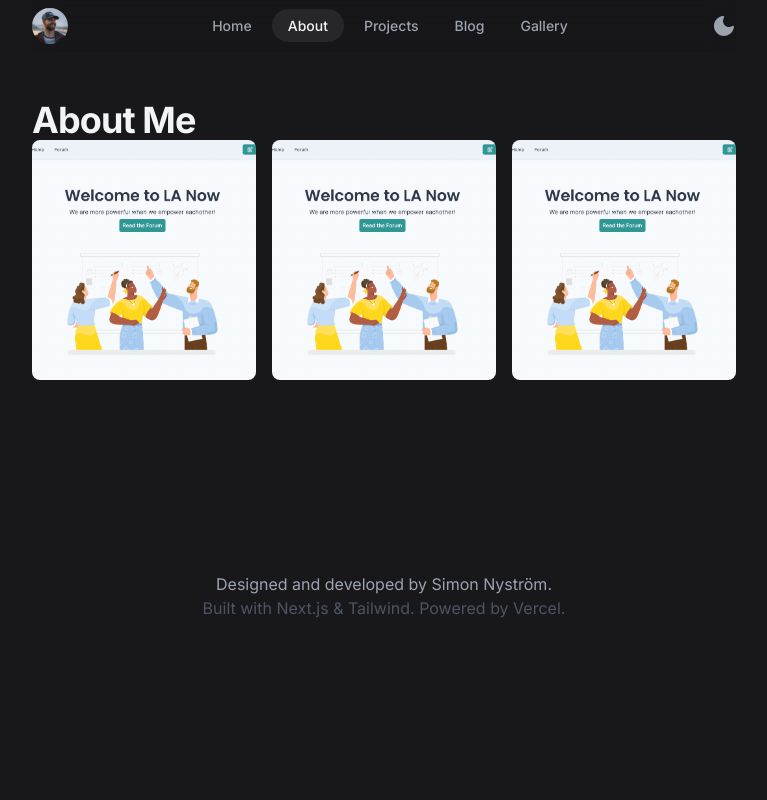
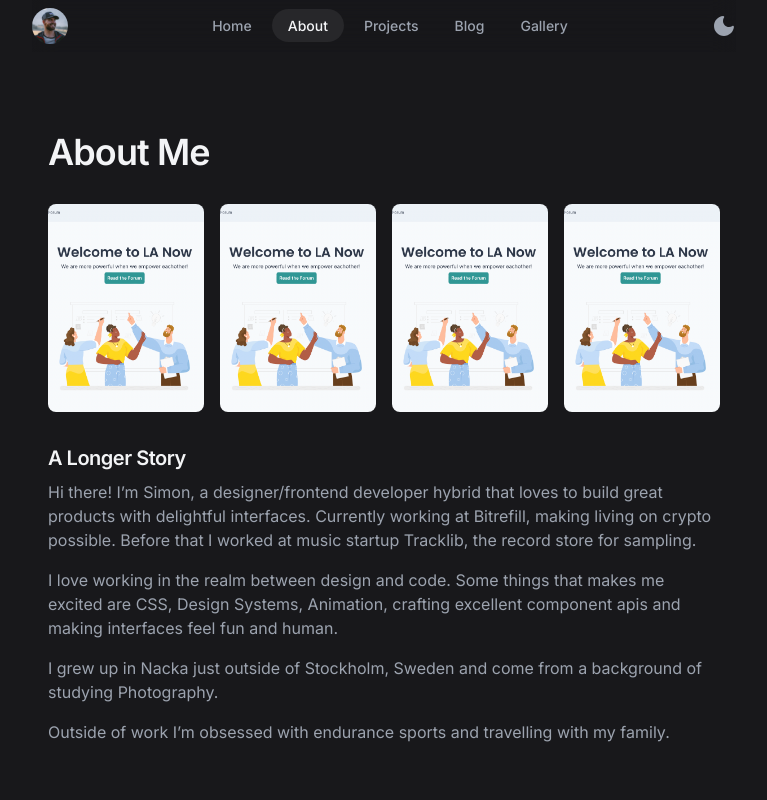
Before and after one commit to simstrom/snystrom.com, a Next.js app: page /about in a window 1280 px wide. Shown: the top 800 px of the page, without its empty margins (256-1023 px from the left). Built offline with nearby package versions, Linux system fonts and the light colour scheme.

Commit message:
small optimization fixes and refactoring

```diff
--- a/components/Contact.jsx
+++ b/components/Contact.jsx
@@ -5,7 +5,7 @@ export default function Contact() {
 	return (
 		<>
 			<div className="mb-8">
-				<h3 className="text-lg sm:text-xl font-semibold tracking-tight mb-1">Get in Touch</h3>
+				<h3 className="text-xl font-semibold tracking-tight mb-1">Get in Touch</h3>
 				<p className="text-gray-600 dark:text-gray-400">
 					I&apos;m more than happy to connect! You can find me through the links below.
 				</p>
--- a/components/Container.jsx
+++ b/components/Container.jsx
@@ -30,7 +30,9 @@ export default function Container(props) {
 				{meta.date && <meta property="article:published_time" content={meta.date} />}
 			</Head>
 
-			<main className="pt-12 pb-12 md:pb-20 flex flex-col gap-20 md:gap-28">{children}</main>
+			<main className="pt-14 md:pt-20 pb-14 md:pb-20 flex flex-col gap-20 md:gap-28">
+				{children}
+			</main>
 		</div>
 	);
 }
--- a/components/FeaturedProject.jsx
+++ b/components/FeaturedProject.jsx
@@ -11,6 +11,8 @@ export default function FeaturedProject({ href }) {
 					src="/loop-agile.png"
 					alt=""
 					fill
+					sizes="(max-width: 640px) 100vw,
+							50vw"
 					className="object-cover overflow-hidden rounded-t-lg border-b border-black-opaque-200 dark:border-gray-opaque-200"
 				/>
 				<a
@@ -59,7 +61,7 @@ export default function FeaturedProject({ href }) {
 						</a>
 					</div>
 				</div>
-				<p className="text-sm text-gray-600 dark:text-gray-400 px-6">
+				<p className="text-sm text-gray-600 dark:text-gray-400 px-6 leading-relaxed">
 					Web-based communications platform acting as a forum for signed in users. Built for the
 					purpose to learn full-stack React development and its design patterns. Node, Express and
 					Sequelize ORM was used as middle layer to build the server and APIs.
--- a/components/Footer.jsx
+++ b/components/Footer.jsx
@@ -1,6 +1,6 @@
 export default function Footer() {
 	return (
-		<footer className="pb-8 text-center">
+		<footer className="pb-8 text-center max-[410px]:text-sm">
 			<p className="text-gray-600 dark:text-gray-400">Designed and developed by Simon Nyström.</p>
 			<p className="text-gray-400 dark:text-gray-600">
 				Built with Next.js & Tailwind. Powered by Vercel.
--- a/components/Icons.jsx
+++ b/components/Icons.jsx
@@ -290,7 +290,7 @@ export const JsIcon = () => {
 			xmlns="http://www.w3.org/2000/svg"
 		>
 			<path
-				fill-rule="evenodd"
+				fillRule="evenodd"
 				clip-rule="evenodd"
 				d="M0 0H24V24H0V0ZM18.3467 20.1196C17.2343 20.1196 16.6053 19.5394 16.1219 18.7501L14.2891 19.8149C14.9512 21.123 16.3044 22.1211 18.3989 22.1211C20.5409 22.1211 22.136 21.0088 22.136 18.9783C22.136 17.0949 21.0541 16.2571 19.1379 15.4354L18.5741 15.1939C17.6065 14.7749 17.1874 14.501 17.1874 13.8244C17.1874 13.277 17.6061 12.8579 18.2667 12.8579C18.9143 12.8579 19.3314 13.131 19.7181 13.8244L21.4743 12.6968C20.7314 11.3901 19.7006 10.891 18.2667 10.891C16.2526 10.891 14.9638 12.1787 14.9638 13.8701C14.9638 15.7063 16.0449 16.5749 17.6724 17.2682L18.2362 17.5101C19.2648 17.96 19.8781 18.2339 19.8781 19.0072C19.8781 19.6526 19.2811 20.1196 18.3467 20.1196ZM9.60647 20.1055C8.83161 20.1055 8.50933 19.5741 8.15504 18.9455L6.31923 20.057C6.85104 21.1825 7.89676 22.117 9.70247 22.117C11.7009 22.117 13.0701 21.0541 13.0701 18.7189V11.0198H10.8149V18.6884C10.8149 19.8156 10.3474 20.1055 9.60647 20.1055Z"
 			/>
@@ -396,7 +396,7 @@ export const SqlIcon = () => {
 			xmlns="http://www.w3.org/2000/svg"
 		>
 			<title>database-filled</title>
-			<g id="Page-1" stroke="none" stroke-width="1" fill="none" fill-rule="evenodd">
+			<g id="Page-1" stroke="none" strokeWidth="1" fill="none" fillRule="evenodd">
 				<g id="icon" fill="currentColor" transform="translate(85.333333, 64.000000)">
 					<path
 						d="M341.333333,234.666667 L341.333333,298.666667 C341.333333,345.794965 264.923264,384 170.666667,384 C78.5046604,384 3.40481618,347.4741 0.11255743,301.795012 L1.42108547e-14,298.666667 L1.42108547e-14,234.666667 L0.11255743,237.795012 C3.40481618,283.4741 78.5046604,320 170.666667,320 C264.923264,320 341.333333,281.794965 341.333333,234.666667 L341.333333,234.666667 Z M0.11255743,131.128346 C3.40481618,176.807434 78.5046604,213.333333 170.666667,213.333333 C264.923264,213.333333 341.333333,175.128299 341.333333,128 L341.333333,128 L341.333333,192 L341.310469,193.411143 C339.803347,239.888579 263.980698,277.333333 170.666667,277.333333 C78.5046604,277.333333 3.40481618,240.807434 0.11255743,195.128346 L0.11255743,195.128346 L1.42108547e-14,192 L1.42108547e-14,128 Z M170.666667,1.42108547e-14 C262.828673,1.42108547e-14 337.928517,36.5258998 341.220776,82.2049877 L341.333333,85.3333333 L341.310469,86.744476 C339.803347,133.221912 263.980698,170.666667 170.666667,170.666667 C78.5046604,170.666667 3.40481618,134.140767 0.11255743,88.4616789 L0.11255743,88.4616789 L1.42108547e-14,85.3333333 C1.42108547e-14,38.2050347 76.4100694,1.42108547e-14 170.666667,1.42108547e-14 Z"
@@ -457,7 +457,7 @@ export const CodeIcon = () => {
 			xmlns="http://www.w3.org/2000/svg"
 		>
 			<title>code</title>
-			<g id="Page-1" stroke="none" stroke-width="1" fill="none" fill-rule="evenodd">
+			<g id="Page-1" stroke="none" strokeWidth="1" fill="none" fillRule="evenodd">
 				<g id="icon" fill="currentColor" transform="translate(37.333333, 128.141872)">
 					<path
 						d="M111.084954,16.7215774 L141.254831,46.8914721 L60.356556,127.806522 L141.254831,208.721577 L111.084954,238.891472 L7.10542736e-15,127.806522 L111.084954,16.7215774 Z M326.063211,16.758697 L295.893333,46.9285921 L376.791607,127.843642 L295.893333,208.758697 L326.063211,238.928592 L437.148163,127.843642 L326.063211,16.758697 Z M231.145356,3.69482223e-12 L272.358192,11.0429459 L206.100516,258.319957 L164.887681,247.277012 L231.145356,3.69482223e-12 Z"
--- a/components/SmallProject.jsx
+++ b/components/SmallProject.jsx
@@ -30,7 +30,7 @@ export default function SmallProject({ href }) {
 						</a>
 					</div>
 				</div>
-				<p className="text-sm text-gray-600 dark:text-gray-400 px-6">
+				<p className="text-sm text-gray-600 dark:text-gray-400 px-6 leading-relaxed">
 					Web-based communications platform acting as a forum for signed in users. Built for the
 					purpose to learn full-stack React development and its design patterns. Node, Express and
 					Sequelize ORM was used as middle layer to build the server and APIs.
--- a/pages/_app.js
+++ b/pages/_app.js
@@ -7,10 +7,6 @@ import { Inter } from '@next/font/google';
 import { ThemeProvider } from 'next-themes';
 
 const inter = Inter({ subsets: ['latin'] });
-// const satoshi = localFont({
-// 	src: '../public/fonts/Satoshi-Variable.woff2',
-// 	variable: '--font-satoshi',
-// });
 
 export default function App({ Component, pageProps }) {
 	return (
--- a/pages/_document.js
+++ b/pages/_document.js
@@ -5,7 +5,7 @@ export default function Document() {
 		<Html lang="en" className="">
 			<Head>
 				<link href="/static/favicon.ico" rel="shortcut icon" />
-				<meta content="#F9FAFB" name="theme-color" />
+				<meta content="#18181B" name="theme-color" />
 			</Head>
 			<body className="w-full bg-gray-100 dark:bg-gray-900 text-gray-900 dark:text-gray-100">
 				<Main />
--- a/pages/about.js
+++ b/pages/about.js
@@ -1,37 +1,82 @@
 import Image from 'next/image';
+import Contact from '../components/Contact';
 import Container from '../components/Container';
 
 export default function about() {
 	return (
 		<Container>
-			<div className="flex flex-col justify-center items-start max-w-3xl w-full mx-auto mb-28">
-				<h1 className="font-bold text-4xl tracking-tight">About Me</h1>
-				<div className="w-full grid gap-4 grid-cols-3">
-					<div className="relative h-60">
+			<div className="flex flex-col gap-6 sm:gap-8 max-w-2xl mx-auto">
+				<section>
+					<h1 className="font-semibold text-3xl sm:text-4xl tracking-tight mb-6 sm:mb-8">
+						About Me
+					</h1>
+					<div className="w-full grid gap-4 grid-cols-2 sm:grid-cols-4">
+						<div className="relative h-52">
 							<Image
 								src="/loop-agile.png"
 								alt=""
 								fill
+								sizes="(max-width: 640px) 50vw,
+								25vw"
 								className="object-cover overflow-hidden rounded-lg"
 							/>
 						</div>
-					<div className="relative h-60">
+						<div className="relative h-52">
 							<Image
 								src="/loop-agile.png"
 								alt=""
 								fill
+								sizes="(max-width: 640px) 50vw,
+								25vw"
 								className="object-cover overflow-hidden rounded-lg"
 							/>
 						</div>
-					<div className="relative h-60">
+						<div className="relative h-52 hidden sm:block">
 							<Image
 								src="/loop-agile.png"
 								alt=""
 								fill
+								sizes="(max-width: 640px) 50vw,
+								25vw"
+								className="object-cover overflow-hidden rounded-lg"
+							/>
+						</div>
+						<div className="relative h-52 hidden sm:block">
+							<Image
+								src="/loop-agile.png"
+								alt=""
+								fill
+								sizes="(max-width: 640px) 50vw,
+								25vw"
 								className="object-cover overflow-hidden rounded-lg"
 							/>
 						</div>
 					</div>
+				</section>
+				<article className="mb-8 sm:mb-12">
+					<h2 className="text-xl font-semibold tracking-tight mb-2">A Longer Story</h2>
+					<div className="flex flex-col gap-4 text-gray-600 dark:text-gray-400">
+						<p>
+							Hi there! I’m Simon, a designer/frontend developer hybrid that loves to build great
+							products with delightful interfaces. Currently working at Bitrefill, making living on
+							crypto possible. Before that I worked at music startup Tracklib, the record store for
+							sampling.
+						</p>
+						<p>
+							I love working in the realm between design and code. Some things that makes me excited
+							are CSS, Design Systems, Animation, crafting excellent component apis and making
+							interfaces feel fun and human.
+						</p>
+						<p>
+							I grew up in Nacka just outside of Stockholm, Sweden and come from a background of
+							studying Photography.
+						</p>
+						<p>Outside of work I’m obsessed with endurance sports and travelling with my family.</p>
+					</div>
+				</article>
+				<section>
+					<Contact />
+				</section>
 			</div>
 		</Container>
 	);
--- a/tailwind.config.js
+++ b/tailwind.config.js
@@ -17,7 +17,6 @@ module.exports = {
 			},
 		},
 		fontFamily: {
-			// sans: ['var(--font-satoshi)', ...fontFamily.sans],
 			sans: ['Inter', ...fontFamily.sans],
 		},
 		typography: (theme) => ({
```
Also changed, not shown: pages/index.js (+11 -7 lines), public/fonts/Satoshi-Variable.woff2 (deleted). Lines whose indentation alone changed are shown as unchanged.
